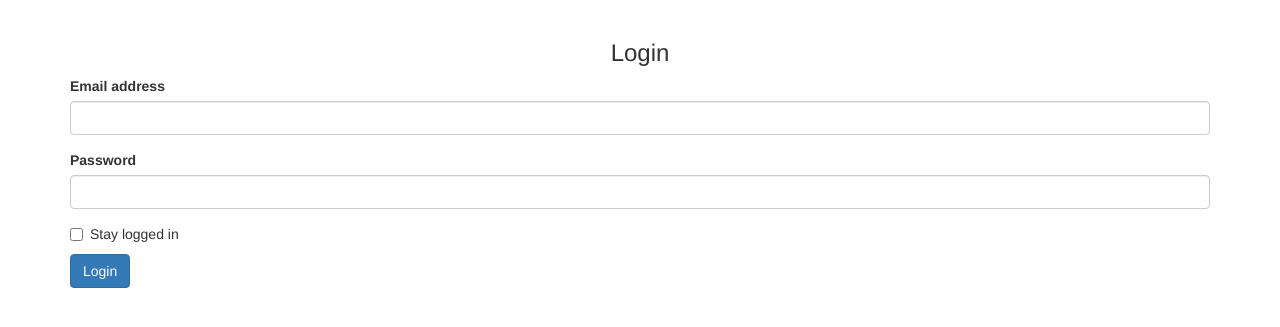
After one commit to ganyuke/mesa-communication-platform, a Flask app: page /login in a window 1280 px wide. The commit adds this page. Shown: the top 327 px of the page. Run offline with Flask 2, Linux system fonts and the light colour scheme; some libraries are stand-ins or nearby versions.

Commit message:
Implement really scuffed login system

```diff
--- a/app/__init__.py
+++ b/app/__init__.py
@@ -2,6 +2,7 @@ from flask import Flask
 from flask_login import LoginManager
 from flask_sqlalchemy import SQLAlchemy
 from os import path, environ
+from flask_bootstrap import Bootstrap
 
 db = SQLAlchemy()
 DB_NAME = "database.sqlite3"
@@ -12,9 +13,12 @@ def create_app():
     app.config['SECRET_KEY'] = environ.get("SECRET_KEY", "dev")
     app.config['SQLALCHEMY_DATABASE_URI'] = f'sqlite:///{DB_NAME}'
     app.config['SQLALCHEMY_TRACK_MODIFICATIONS'] = False
+    Bootstrap(app)
 
     from .views import views
+    from .auth import auth
     app.register_blueprint(views,url_prefix='/')
+    app.register_blueprint(auth,url_prefix='/')
 
     db.init_app(app)
     if not path.exists("app/" + DB_NAME):
--- /dev/null
+++ b/app/auth.py
@@ -0,0 +1,65 @@
+from ast import Pass
+from flask import Blueprint, render_template, flash, redirect, url_for
+from .models import User
+from . import db
+from werkzeug.security import generate_password_hash, check_password_hash
+from flask_login import login_user, login_required, logout_user, current_user
+from flask_wtf import FlaskForm
+from wtforms import EmailField, PasswordField, BooleanField, StringField
+from wtforms.validators import InputRequired, Email, Length, EqualTo
+from markupsafe import Markup
+
+auth = Blueprint("auth", __name__)
+
+class LoginForm(FlaskForm):
+    email = EmailField('Email address',validators=[InputRequired(), Email(), Length(min=3,max=255)])
+    password = PasswordField('Password',validators=[InputRequired(), Length(min=8,max=100)])
+    remember = BooleanField("Stay logged in")
+
+class RegisterForm(FlaskForm):
+    email = EmailField('Email address',validators=[InputRequired(), Email(), Length(min=3,max=255)])
+    first_name = StringField('First name',validators=[InputRequired(), Length(max=35)])
+    last_name = StringField('Last name',validators=[Length(max=35)])
+    password = PasswordField('Password',validators=[InputRequired(), Length(min=8,max=100), EqualTo('password_confirm',message='Passwords do not match')])
+    password_confirm = PasswordField('Confirm password')
+    remember = BooleanField("Stay logged in")
+
+@auth.route('/login', methods=['GET','POST'])
+def login():
+    form = LoginForm()
+    if form.validate_on_submit():
+        user = User.query.filter_by(email=form.email.data).first()
+        if user:
+            if check_password_hash(user.password, form.password.data):
+                flash(Markup("Logged in successfully!"),category='success')
+                login_user(user, remember=form.remember.data)
+                return redirect(url_for('views.home'))
+            else:
+                flash(Markup('Incorrect password.'),category='error')
+    return render_template("login.html", user=current_user, form=form)
+
+@auth.route('/logout')
+@login_required
+def logout():
+    logout_user()
+    return redirect(url_for('auth.login'))
+
+@auth.route('/register', methods=['GET','POST'])
+def register():
+    form = RegisterForm()
+    if form.validate_on_submit():
+        print(form.email.data)
+        user = User.query.filter_by(email=form.email.data).first()
+        if user:
+            flash(Markup('User already exists'),'error')
+            print('user exists')
+        else:
+            print('creating user')
+            new_user = User(email=form.email.data,first_name=form.first_name.data,last_name=form.last_name.data,password=generate_password_hash(form.password.data,method='sha256'))
+            db.session.add(new_user)
+            db.session.commit()
+            login_user(new_user, remember=form.remember.data)
+            flash(Markup('Account created'), category='success')
+            return redirect(url_for("views.home"))
+    print('refreshing page')
+    return render_template("register.html",user=current_user, form=form)
--- a/app/templates/base.html
+++ b/app/templates/base.html
@@ -1,74 +1,2 @@
-<!DOCTYPE html>
-<html lang="en">
-    <head>
-        <meta charset="utf-8"/>
-        <meta name="viewport" content="width=device-width, initial-scale=1"/>
-        <link
-            rel="stylesheet"
-            href="https://cdn.jsdelivr.net/npm/bootstrap@5.1.3/dist/css/bootstrap.min.css"
-            rel="stylesheet"
-            integrity="sha384-1BmE4kWBq78iYhFldvKuhfTAU6auU8tT94WrHftjDbrCEXSU1oBoqyl2QvZ6jIW3"
-            crossorigin="anonymous"
-        />
-        <link
-            rel="stylesheet"
-            href="https://cdn.jsdelivr.net/npm/@fortawesome/fontawesome-free@6.1.1/css/fontawesome.min.css"
-            integrity="sha384-zIaWifL2YFF1qaDiAo0JFgsmasocJ/rqu7LKYH8CoBEXqGbb9eO+Xi3s6fQhgFWM"
-            crossorigin="anonymous"
-        />
-        <title>{% block title %}Default{% endblock %}</title>
-    </head>
-    <body>
-        <nav class="navbar navbar-expand-lg navbar-dark bg-dark">
-            <button class="navbar-toggle" type="button" data-toggle="collapse" data-target="#navbar">
-                <span class="navbar-toggler-icon"></span>
-            </button>
-            <div class="collapse navbar-collapse" id="navbar">
-                <div class="navbar-nav">
-                    <a class="nav-item nav-link" id="home" href="/">Home</a>
-                    {% if user.is_authenticated %}
-                    <a class="nav-item nav-link" id="logout" href="/logout">Logout</a>
-                    {% else %}
-                    <a class="nav-item nav-link" id="login" href="/login">Login</a>
-                    <a class="nav-item nav-link" id="register" href="/register">Register</a>
-                    {% endif %}
-                </div>
-            </div>
-        </nav>
-        {% with messages = get_flashed_messages(with_categories=true) %}
-        {% if messages %}
-            {% for category,message in messages %}
-            <div class="alert alert-{{ category }} alter-dismissible fade show" role="alert">
-                {{ message }}
-                <button type="button" class="close" data-dismiss="alert">
-                    <span aria-hidden="true">&times;</span>
-                </button>
-            </div>
-            {% endfor %}
-        {% endif %}
-        {% endwith %}
-    <script
-        src="https://code.jquery.com/jquery-3.2.1.slim.min.js"
-        integrity="sha384-KJ3o2DKtIkvYIK3UENzmM7KCkRr/rE9/Qpg6aAZGJwFDMVNA/GpGFF93hXpG5KkN"
-        crossorigin="anonymous"
-    >
-    </script>
-    <script
-        src="https://cdnjs.cloudflare.com/ajax/libs/popper.js/1.12.9/umd/popper.min.js"
-        integrity="sha384-ApNbgh9B+Y1QKtv3Rn7W3mgPxhU9K/ScQsAP7hUibX39j7fakFPskvXusvfa0b4Q"
-        crossorigin="anonymous"
-    >
-    </script>
-    <script
-        src="https://maxcdn.bootstrapcdn.com/bootstrap/4.0.0/js/bootstrap.min.js"
-        integrity="sha384-JZR6Spejh4U02d8jOt6vLEHfe/JQGiRRSQQxSfFWpi1MquVdAyjUar5+76PVCmYl"
-        crossorigin="anonymous"
-    >
-    </script>
-    <script
-        type="text/javascript"
-        src="{{ url_for('static', filename='index.js') }}"
-    >
-    </script>
-    </body>
-</html>
+{% extends "bootstrap/base.html" %}
+{% import "bootstrap/utils.html" as utils %}
--- /dev/null
+++ b/app/templates/login.html
@@ -0,0 +1,20 @@
+{% extends "base.html" %}
+{% import "bootstrap/wtf.html" as wtf %}
+{% block title %}Login{% endblock %}
+{% block content %}
+    <br>
+    {{ utils.flashed_messages() }}
+    <div class="container">
+        <form class="form-signin" method="POST" action="/login">
+            {{ form.csrf_token() }}
+            <h3 align="center">Login</h3>
+            {{ form.hidden_tag() }}
+            {{ wtf.form_field(form.email) }}
+            {{ wtf.form_field(form.password) }}
+            {{ wtf.form_field(form.remember) }}
+            <button type="submit" class="btn btn-primary">
+                Login
+            </button>
+        </form>
+    </div>
+{% endblock %}
--- a/app/views.py
+++ b/app/views.py
@@ -4,5 +4,5 @@ from flask_login import login_required, current_user
 views = Blueprint('views', __name__)
 
 @views.route('/')
-def index():
-    return render_template('base.html',user=current_user)
+def home():
+    return render_template('home.html',user=current_user)
```
Also changed, not shown: app/templates/home.html (added, +9 -0 lines), app/templates/register.html (added, +23 -0 lines), requirements.txt (+8 -0 lines).
